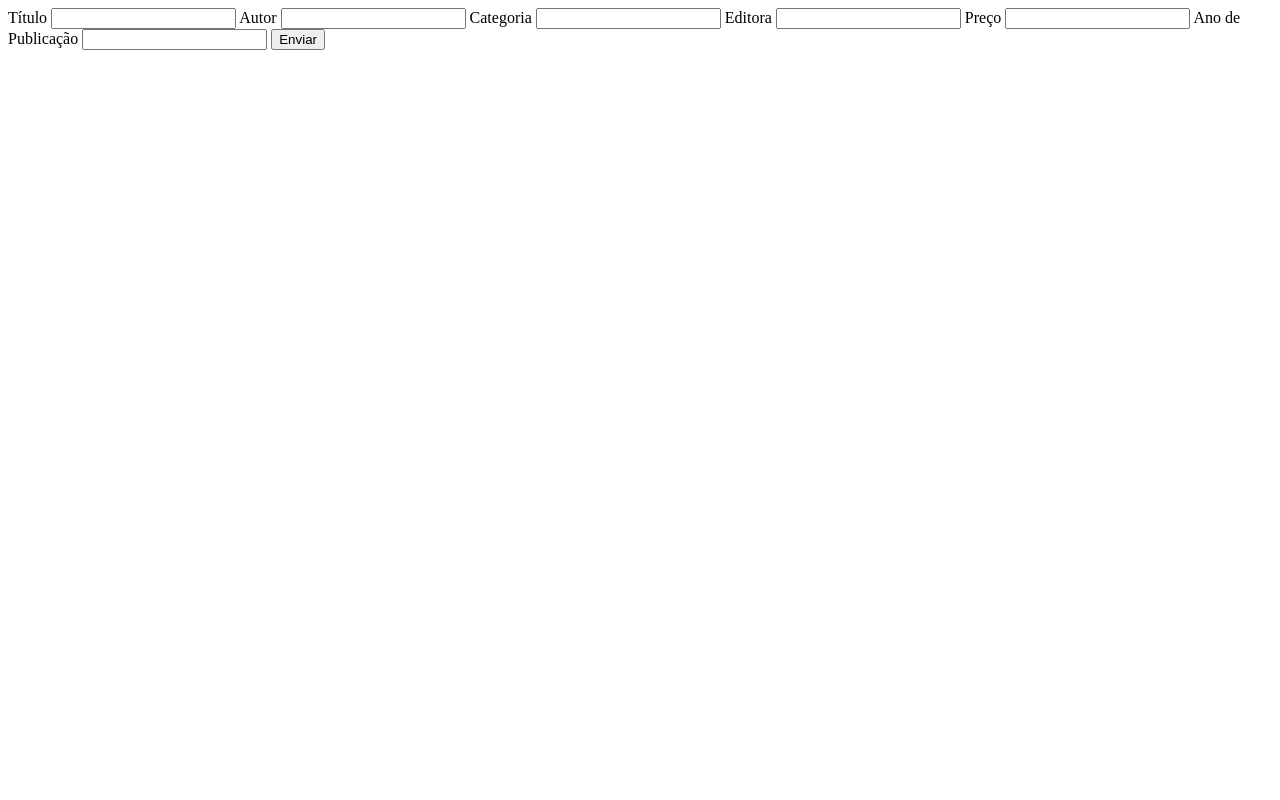
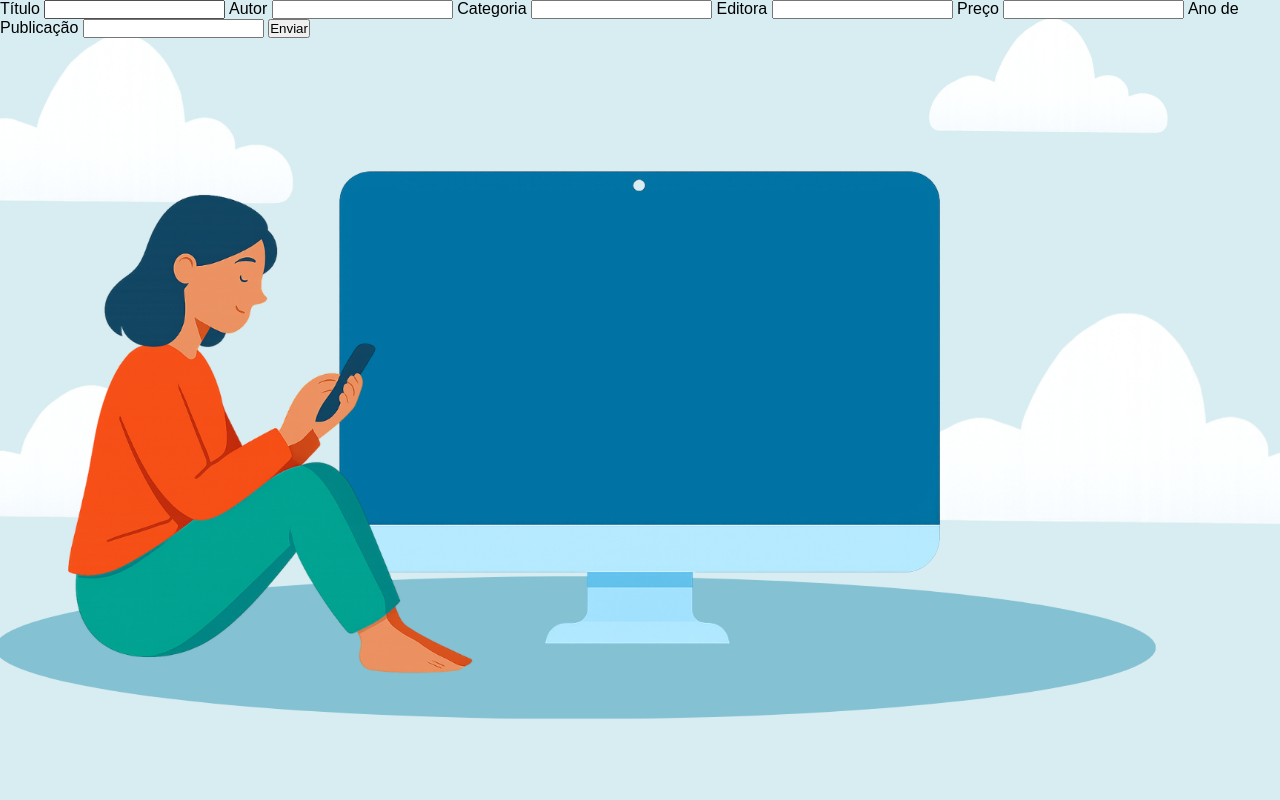
Before and after one commit to LucasBorges21/flask_livro, a Flask app: page /cadastro in a window 1280 px wide. Run offline with Flask 3, Linux system fonts and the light colour scheme.

Commit message:
Adicionando imagem de fundo e fav_icon

```diff
--- /dev/null
+++ b/app/static/css/style_form.css
@@ -0,0 +1,15 @@
+* {
+    margin: 0 auto;
+    padding: 0;
+}
+
+body {
+    background-image: url("../img/fundo_cadastro.png");
+    background-size: cover;
+    background-repeat: no-repeat;
+    background-position: center;
+    height: 100vh;
+    margin: 0;
+    padding: 0;
+    font-family: sans-serif;
+}
--- a/app/templates/cadastro_livro.html
+++ b/app/templates/cadastro_livro.html
@@ -3,9 +3,12 @@
 <head>
     <meta charset="UTF-8">
     <meta name="viewport" content="width=device-width, initial-scale=1.0">
+    <link rel="stylesheet" href="{{url_for('static', filename='css/style_form.css')}}">
+    <link rel="shortcut icon" href="{{url_for('static', filename='img/fav_icon1.png')}}" type="image/x-icon">
     <title>Página de Cadastro</title>
 </head>
 <body>
+    <section class="sec-1">
         <form method="post">
                 {{form.csrf_token}}
 
@@ -29,5 +32,6 @@
 
                 {{form.btnSubmit()}}
         </form>
+    </section>
 </body>
 </html>
--- a/app/templates/index.html
+++ b/app/templates/index.html
@@ -5,7 +5,7 @@
     <meta name="viewport" content="width=device-width, initial-scale=1.0">
     <title>Cadastro Livro</title>
     <link rel="stylesheet" href="{{url_for('static', filename='css/style.css')}}">
-    <link rel="shortcut icon" href="favicon.ico" type="image/x-icon">
+    <link rel="shortcut icon" href="{{url_for('static', filename='img/fav_icon1.png')}}" type="image/x-icon">
 </head>
 <body>
     <h1>Primeiro Texto</h1>
```
Also changed, not shown: app/static/img/fav_icon1.png (added), app/static/img/fundo_cadastro.png (added). Lines whose indentation alone changed are shown as unchanged.
